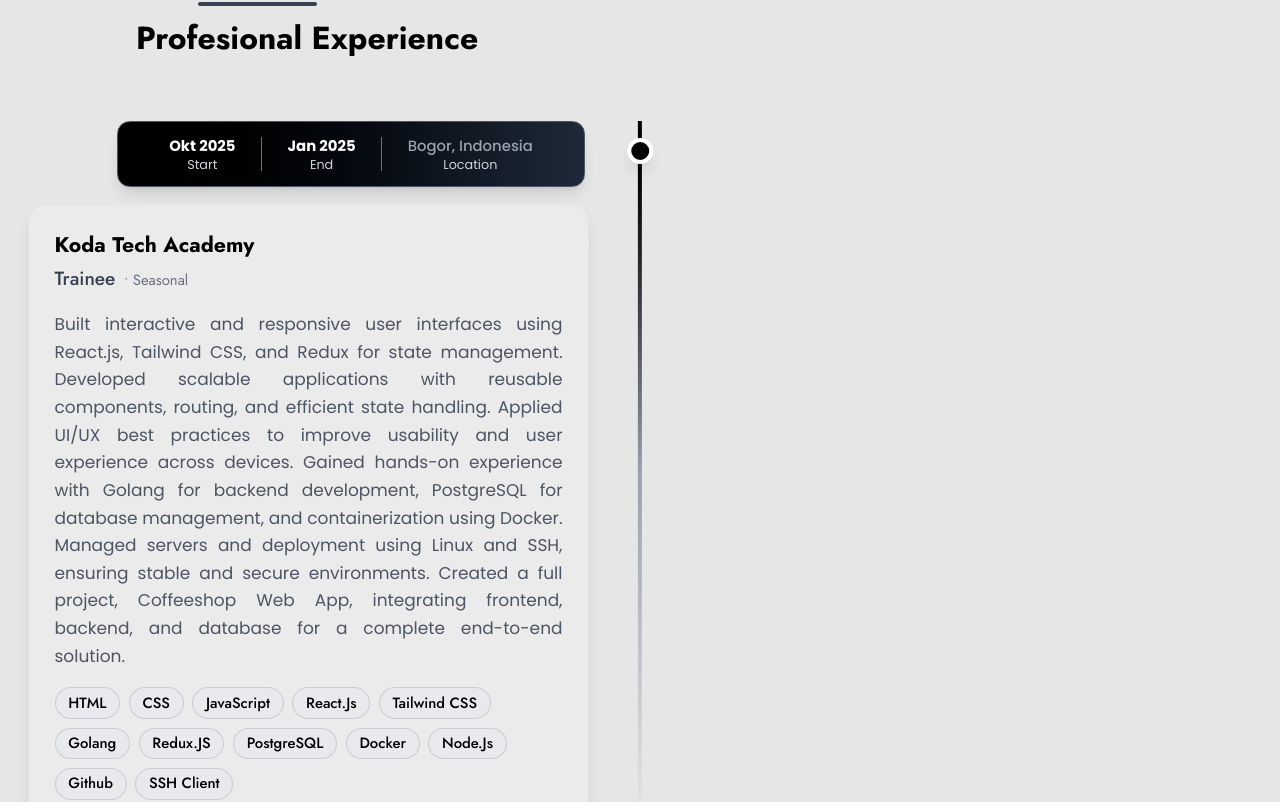
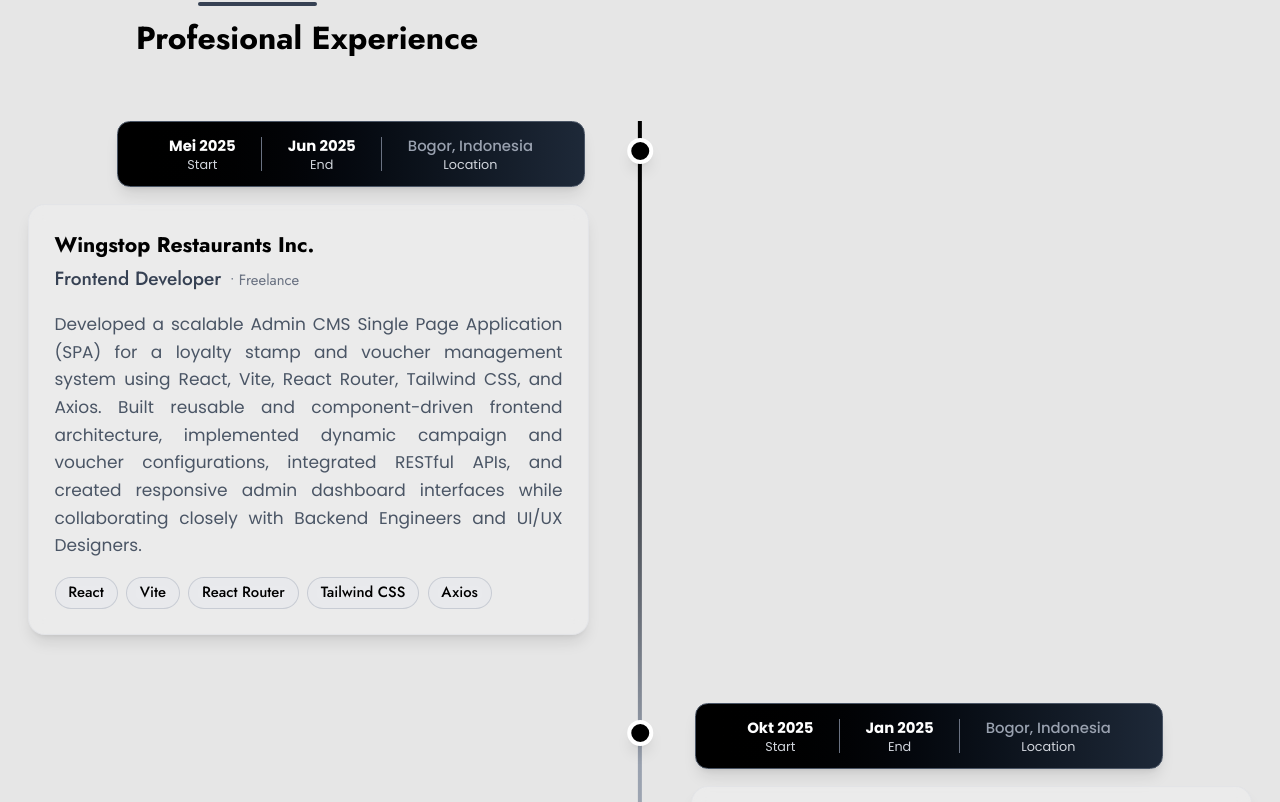
Before and after one commit to Albaihaqi354/Portofolio-V2, a Next.js app: page /about in a window 1280 px wide. Shown: the part 2799-3601 px from the top of the page. Built offline with nearby package versions, Linux system fonts and the light colour scheme; no server answers.

Commit message:
feat: add Wingstop frontend freelance experience

```diff
--- a/app/about/components/experience.jsx
+++ b/app/about/components/experience.jsx
@@ -9,11 +9,22 @@ const experiences = [
 		startDate: "Okt 2025",
 		endDate: "Jan 2025",
 		company: "Koda Tech Academy",
-		position: "Trainee",
+		position: "Trainee Fullstack Developer",
 		type: "Seasonal",
 		location: "Bogor, Indonesia",
 		description: "Built interactive and responsive user interfaces using React.js, Tailwind CSS, and Redux for state management. Developed scalable applications with reusable components, routing, and efficient state handling. Applied UI/UX best practices to improve usability and user experience across devices. Gained hands-on experience with Golang for backend development, PostgreSQL for database management, and containerization using Docker. Managed servers and deployment using Linux and SSH, ensuring stable and secure environments. Created a full project, Coffeeshop Web App, integrating frontend, backend, and database for a complete end-to-end solution.",
 		skills: ["HTML", "CSS", "JavaScript", "React.Js", "Tailwind CSS", "Golang", "Redux.JS", "PostgreSQL", "Docker", "Node.Js", "Github", "SSH Client"],
+	},
+	{
+		id: 2,
+		startDate: "Mei 2025",
+		endDate: "Jun 2025",
+		company: "Wingstop Restaurants Inc.",
+		position: "Frontend Developer",
+		type: "Freelance",
+		location: "Bogor, Indonesia",
+		description: "Developed a scalable Admin CMS Single Page Application (SPA) for a loyalty stamp and voucher management system using React, Vite, React Router, Tailwind CSS, and Axios. Built reusable and component-driven frontend architecture, implemented dynamic campaign and voucher configurations, integrated RESTful APIs, and created responsive admin dashboard interfaces while collaborating closely with Backend Engineers and UI/UX Designers.",
+		skills: ["React", "Vite", "React Router", "Tailwind CSS", "Axios"],
 	},
 ];
 
```
